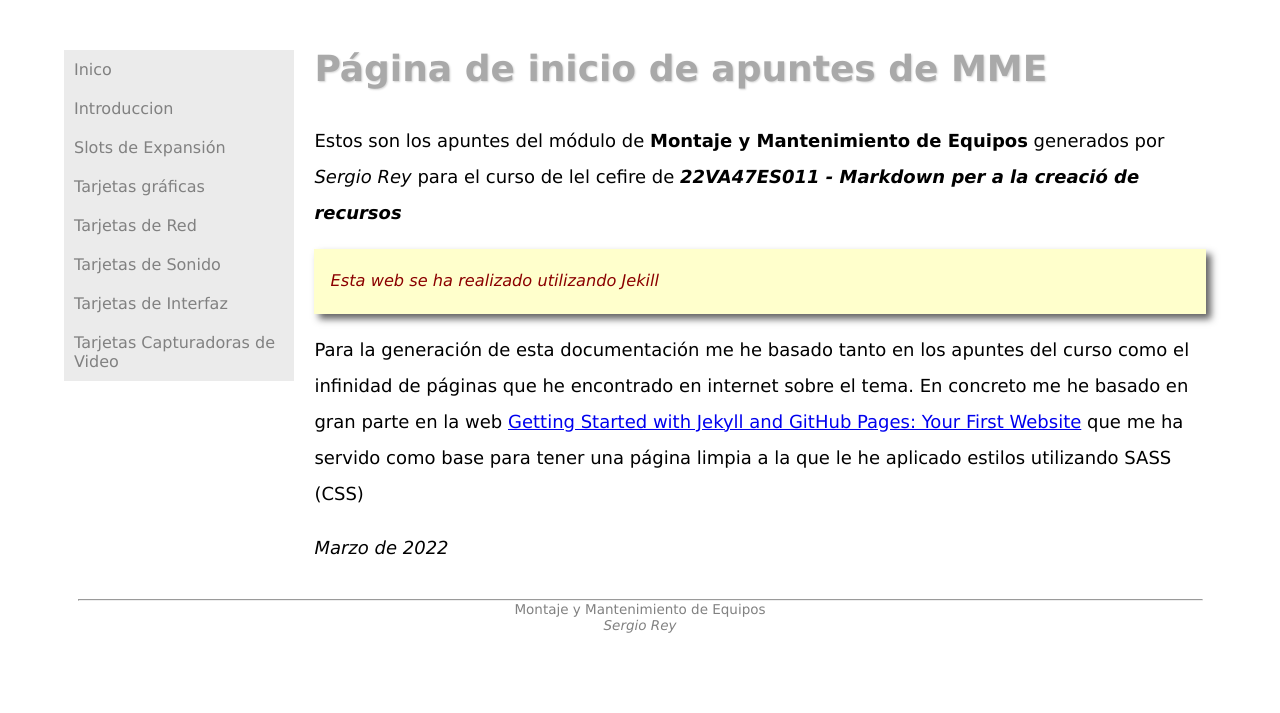
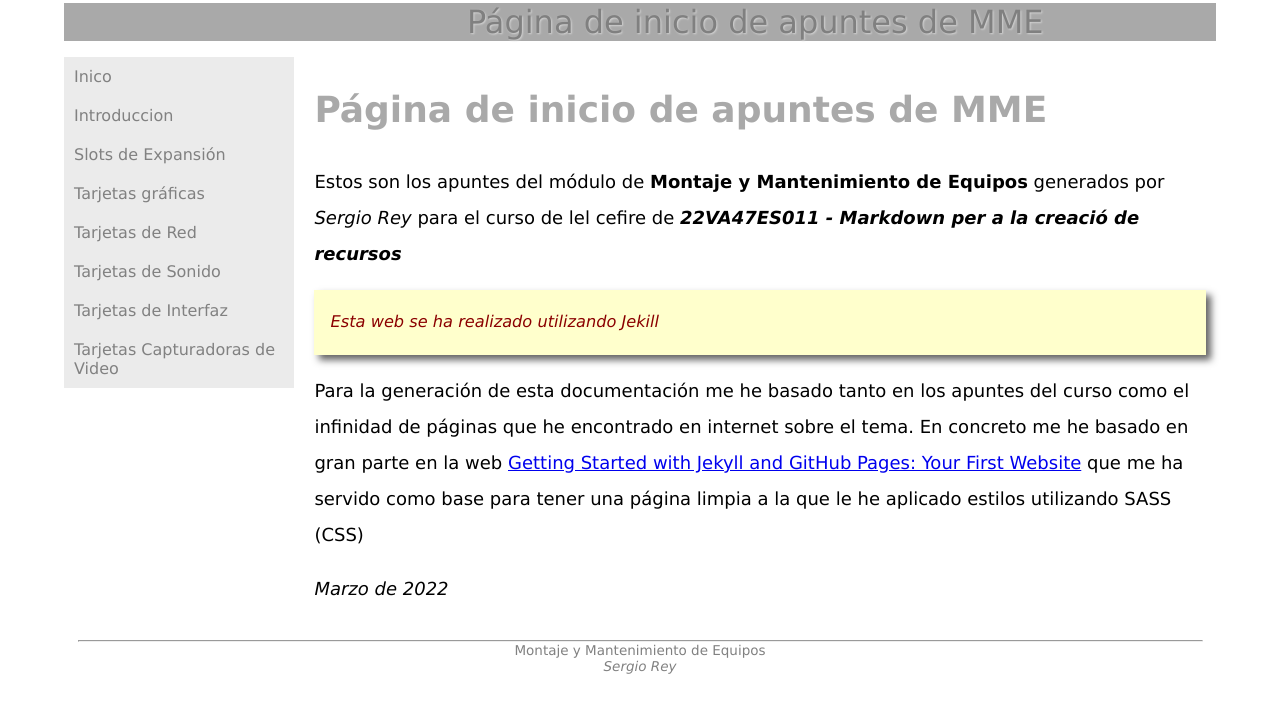
Before and after one commit to apuntesrm/apuntesrm.github.io, a Jekyll site: the page built from _pages/index.md, in a window 1280 px wide. Shown: the top 713 px of the page. Built offline with Jekyll 4.4.1, drawn with Linux system fonts in a browser that asks for light colours; our own code applies the rules of GitHub Pages for plain Markdown files.

Commit message:
Formateando

```diff
--- a/_layouts/default.html
+++ b/_layouts/default.html
@@ -19,6 +19,9 @@
             <li><a href="/07_TarjetasCapturadoraVideo/" {% if page.title == "Tarjetas Capturadoras de Video" %}class="active-page"{% endif %}>Tarjetas Capturadoras de Video</a></li>
         </ul>
     </nav>
+    <header>
+        {{ page.title }}
+    </header>
     <main class="page-content">
         {{ content }}
     </main>
--- a/_sass/_general.scss
+++ b/_sass/_general.scss
@@ -31,10 +31,20 @@ body {
   margin: 1em 0em;
 }
 
+header{
+  margin-top: 0.1em;
+  position: sticky;
+  top: 0;
+  font-size: xx-large;
+  text-align: center;
+  color: gray;
+  background-color: darkgray;
+  text-shadow: 1px 1px 2px lightgray;
+}
+
 h1{
   color: darkgray;
   margin-top: 0.5em;
-  text-shadow: 1px 1px 2px lightgray;
 }
 
 h2{
@@ -80,7 +90,9 @@ img[src*='#Width100']{
 
 /* The side navigation menu */
 nav {
-  margin-top: 50px;
+  margin-top: 3em;
+  position: sticky;
+  top: 2.5em;
   float: left;
   width: 20%;
   background: $ColorFondoMenu;
```
